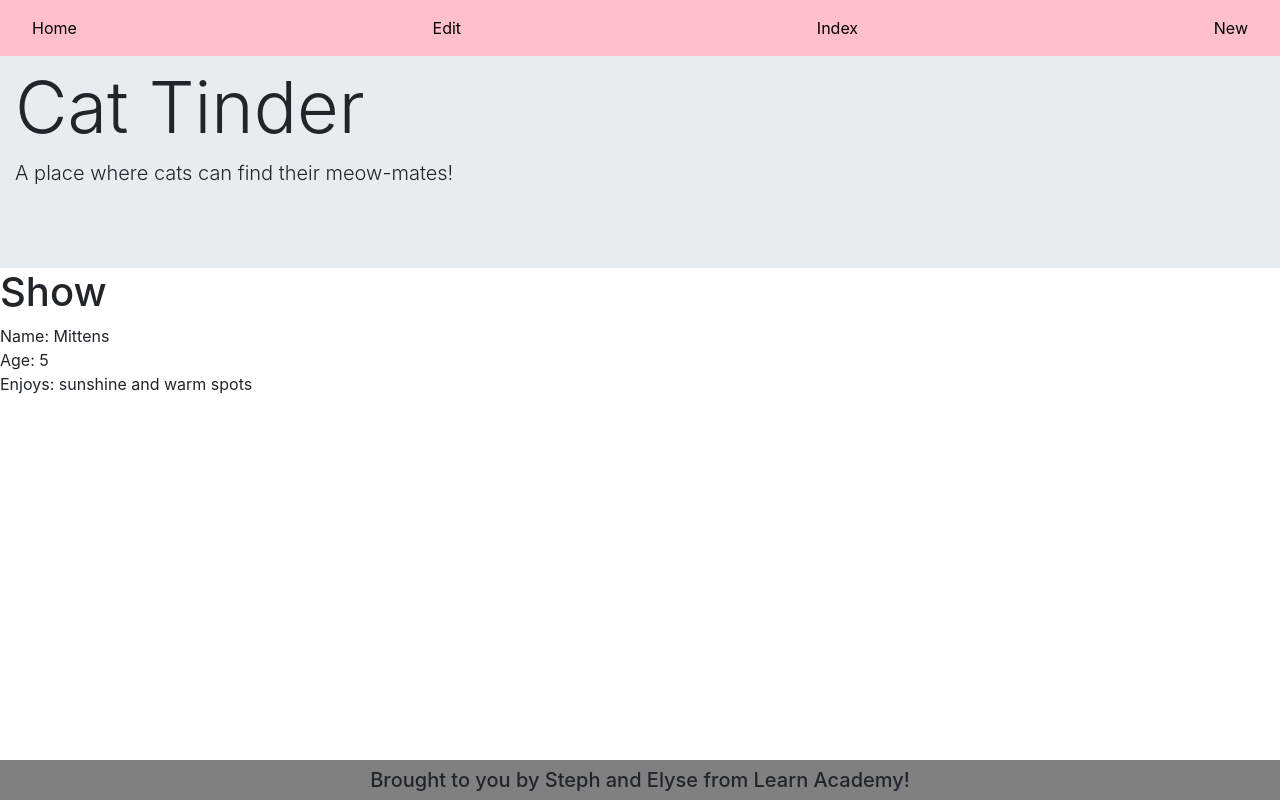
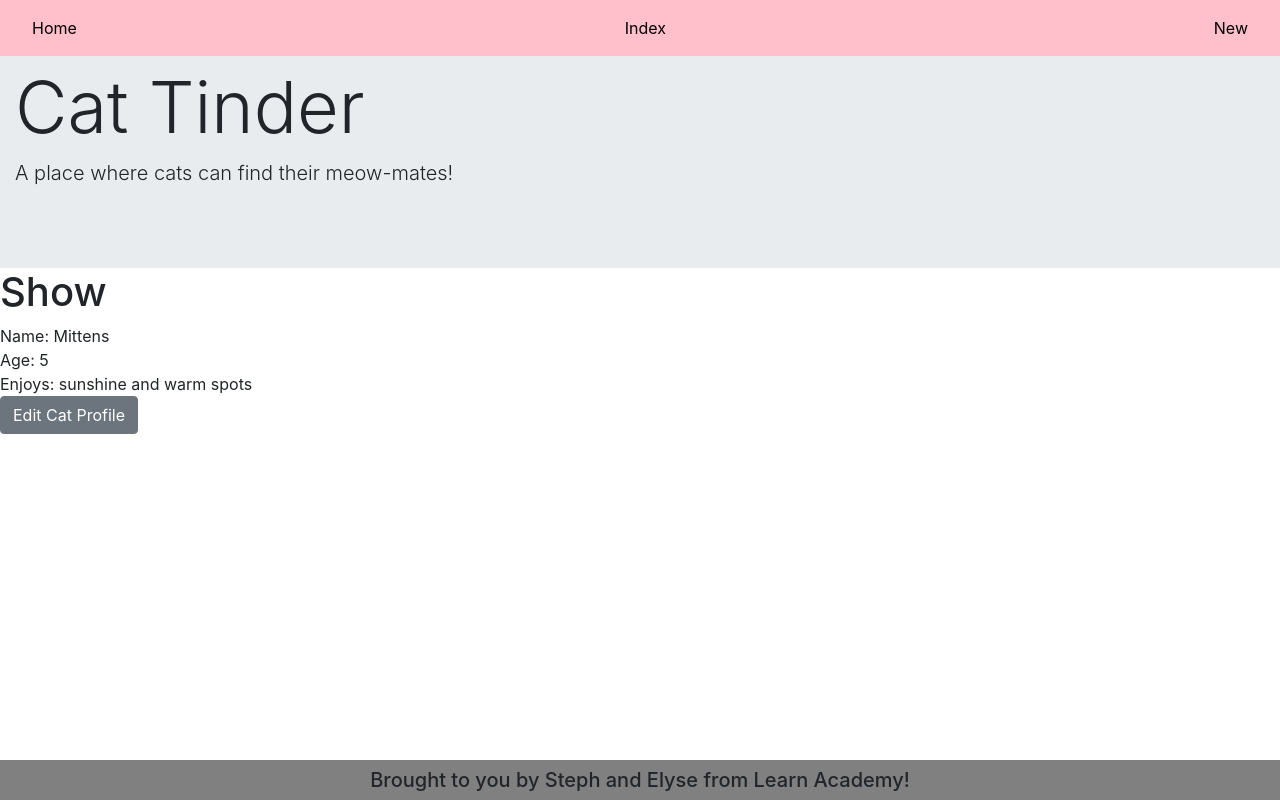
Before and after one commit to learn-academy-2021-alpha/cat-tinder-frontend-elyse-steph, a React (Create React App) app: page /catshow/1 in a window 1280 px wide. Built offline with nearby package versions, Linux system fonts and the light colour scheme.

Commit message:
update functionality working

```diff
--- a/src/components/Header.js
+++ b/src/components/Header.js
@@ -10,9 +10,6 @@ class Header extends Component {
                 <Nav className="navbar">
                     <NavItem>
                         <NavLink href="/">Home</NavLink>
-                    </NavItem>
-                    <NavItem>
-                        <NavLink href="/catedit">Edit</NavLink>
                     </NavItem>
                     <NavItem>
                         <NavLink href="/catindex">Index</NavLink>
--- a/src/pages/CatEdit.js
+++ b/src/pages/CatEdit.js
@@ -2,14 +2,14 @@ import React, { Component } from "react";
 import { Button, Form, FormGroup, Label, Input } from 'reactstrap';
 import { Redirect } from 'react-router-dom'
 
-class Edit extends Component {
+class CatEdit extends Component {
     constructor(props){
         super(props)
         this.state = {
           form: {
-            name: '',
-            age: '',
-            enjoys: ''
+            name: this.props.cat.name,
+            age: this.props.cat.age,
+            enjoys: this.props.cat.enjoys
           },
           submitted: false
         }
@@ -21,8 +21,7 @@ class Edit extends Component {
         this.setState({ form: form })
       }
 
-      handleSubmit = (e) => {
-        e.preventDefault()
+      handleSubmit = () => {
         this.props.updateCat(this.state.form, this.props.cat.id)
         this.setState({ submitted: true })
       }
@@ -30,15 +29,15 @@ class Edit extends Component {
     render () {
         return (
             <>
-            <h1>Edit </h1>
+            <h1>Update Kitty </h1>
             <Form>
                 <FormGroup>
                   <Label for="name">Name</Label>
                   <Input
                     type="text"
                     name="name"
+                    onChange={ this.handleChange}
                     value={ this.state.form.name}
-                    onChange={ this.handleChange}
                     placeholder="Enter Name" />
                   </FormGroup>
                   <FormGroup>
@@ -46,8 +45,8 @@ class Edit extends Component {
                     <Input
                       type="number"
                       name="age"
+                      onChange={ this.handleChange}
                       value={ this.state.form.age}
-                      onChange={ this.handleChange}
                       placeholder="How old are you?" />
                     </FormGroup>
                     <FormGroup>
@@ -55,17 +54,16 @@ class Edit extends Component {
                       <Input
                         type="text"
                         name="enjoys"
+                        onChange={ this.handleChange}
                         value={ this.state.form.enjoys}
-                        onChange={ this.handleChange}
                         placeholder="What do you enjoy?" />
                       </FormGroup>
                     <Button onClick= { this.handleSubmit }>Update Cat Liter</Button>
                 </Form>
-                {this.state.submitted && <Redirect to="/catindex"/>}
-
+                {this.state.submitted && <Redirect to={`/catshow/${this.props.cat.id}` }/>}
             </>
         )
     }
 }
 
-export default Edit
+export default CatEdit
--- a/src/pages/CatShow.js
+++ b/src/pages/CatShow.js
@@ -1,4 +1,6 @@
 import React, { Component } from "react";
+import { Button } from 'reactstrap'
+import { NavLink } from 'react-router-dom'
 
 class Show extends Component {
 
@@ -11,6 +13,11 @@ class Show extends Component {
             <div>Name: { cat.name }</div>
             <div>Age: { cat.age }</div>
             <div>Enjoys: { cat.enjoys }</div>
+            <NavLink to={ `/catedit/${this.props.cat.id}` }>
+             <Button color="secondary">
+               Edit Cat Profile
+             </Button>
+           </NavLink>
             </>
         )
     }
```
